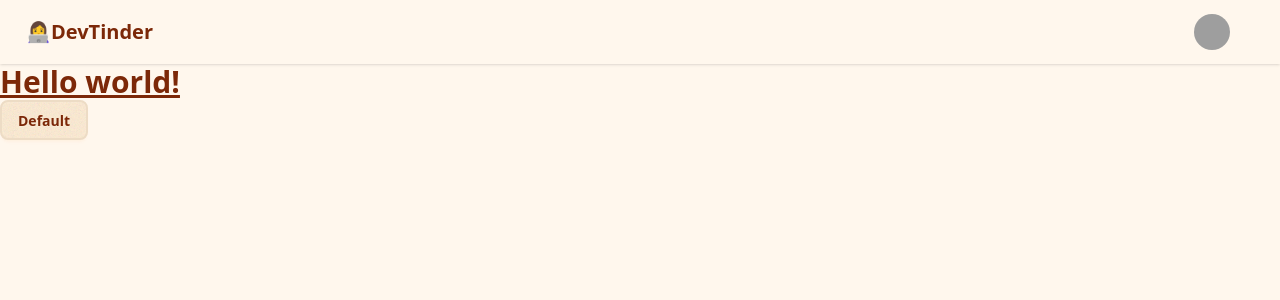
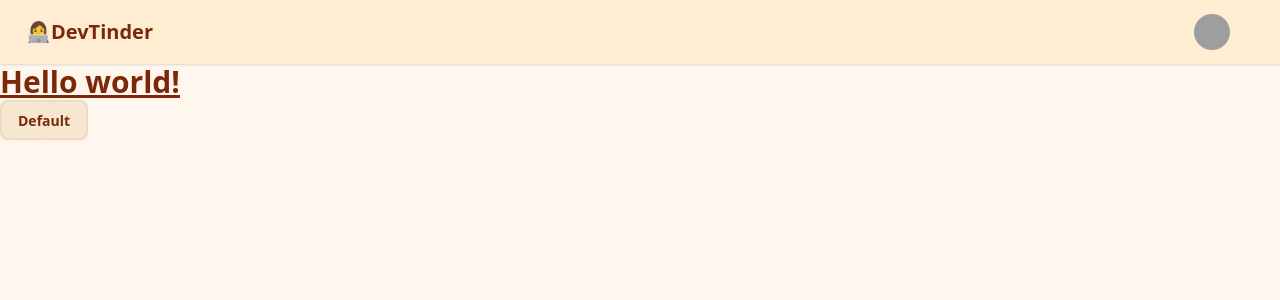
Before and after one commit to Suresh-kukumati/devtinder-web, a React (Vite) app: page / in a window 1280 px wide. Shown: the top 300 px of the page. Built offline with nearby package versions, Linux system fonts and the light colour scheme; grey boxes are pictures that could not be loaded.

Commit message:
Install Router dom and created routes with children with footer

```diff
--- a/src/App.jsx
+++ b/src/App.jsx
@@ -1,7 +1,7 @@
 function App() {
   return (
     <>
-      <div className="navbar bg-base-100 shadow-sm">
+      <div className="navbar bg-base-200 shadow-sm">
         <div className="flex-1">
           <a className="btn btn-ghost text-xl">👩‍💻DevTinder</a>
         </div>
@@ -39,7 +39,7 @@ function App() {
           </div>
         </div>
       </div>
-      <h1 class="text-3xl font-bold underline">Hello world!</h1>
+      <h1 className="text-3xl font-bold underline">Hello world!</h1>
       <button className="btn">Default</button>
     </>
   );
```
Also changed, not shown: src/NavBar.jsx (added), 1 other file (tests, documents, lock files or other folders).
